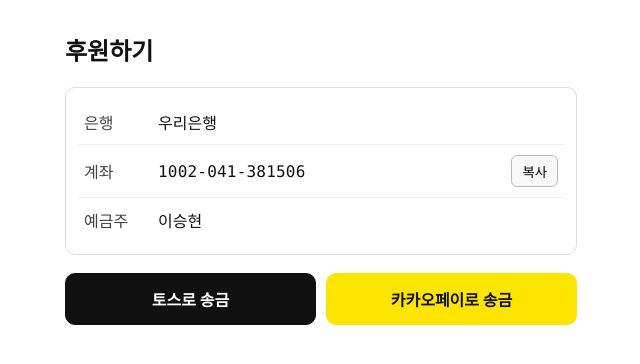
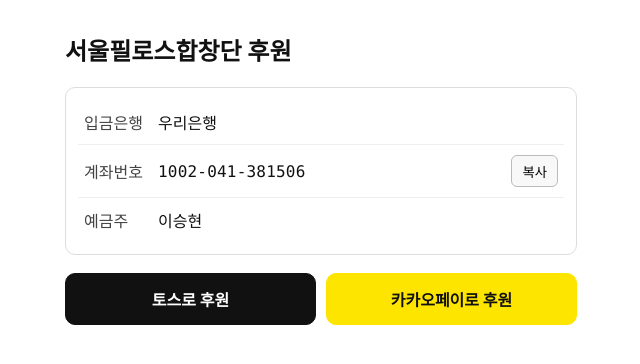
Before and after one commit to xxFF7F00/seoulphilos_donation_support, a plain HTML site: page index.html in a window 1280 px wide. Shown: the whole page, without its empty margins (319-959 px from the left). Drawn offline with Linux system fonts and the light colour scheme.

Commit message:
index modified1
인덱스 수정

```diff
--- a/app.js
+++ b/app.js
@@ -15,7 +15,7 @@
       el('copyBtn').textContent = '복사됨';
       setTimeout(()=> el('copyBtn').textContent = '복사', 1200);
     } catch {
-      alert('복사에 실패했습니다. 계좌번호를 길게 눌러 복사해 주세요.');
+      alert('복사에 실패했습니다. 복사 버튼을 다시 눌러주세요.');
     }
   });
 
--- a/index.html
+++ b/index.html
@@ -3,21 +3,21 @@
 <head>
   <meta charset="utf-8">
   <meta name="viewport" content="width=device-width, initial-scale=1, viewport-fit=cover">
-  <title>후원하기</title>
-  <meta name="description" content="공연 후원: 카카오페이 또는 토스로 간편 송금">
+  <title>서울필로스합창단 후원</title>
+  <meta name="description" content="서울필로스합창단 후원">
   <link rel="stylesheet" href="./style.css">
 </head>
 <body>
   <main class="container" role="main">
-    <h1 class="title">후원하기</h1>
+    <h1 class="title">서울필로스합창단 후원</h1>
 
     <section class="account" aria-label="후원 계좌 정보">
       <div class="row">
-        <div class="k">은행</div>
+        <div class="k">입금은행</div>
         <div id="bankName" class="v">-</div>
       </div>
       <div class="row">
-        <div class="k">계좌</div>
+        <div class="k">계좌번호</div>
         <div class="v mono" id="accountNo">-</div>
         <button id="copyBtn" class="copy" aria-label="계좌번호 복사">복사</button>
       </div>
@@ -28,8 +28,8 @@
     </section>
 
     <nav class="actions" aria-label="송금 수단 선택">
-      <a id="tossBtn" class="btn" href="#" rel="noopener">토스로 송금</a>
-      <a id="kakaoBtn" class="btn kakao" href="#" rel="noopener">카카오페이로 송금</a>
+      <a id="tossBtn" class="btn" href="#" rel="noopener">토스로 후원</a>
+      <a id="kakaoBtn" class="btn kakao" href="#" rel="noopener">카카오페이로 후원</a>
     </nav>
   </main>
 
```
Also changed, not shown: 1 other file.
